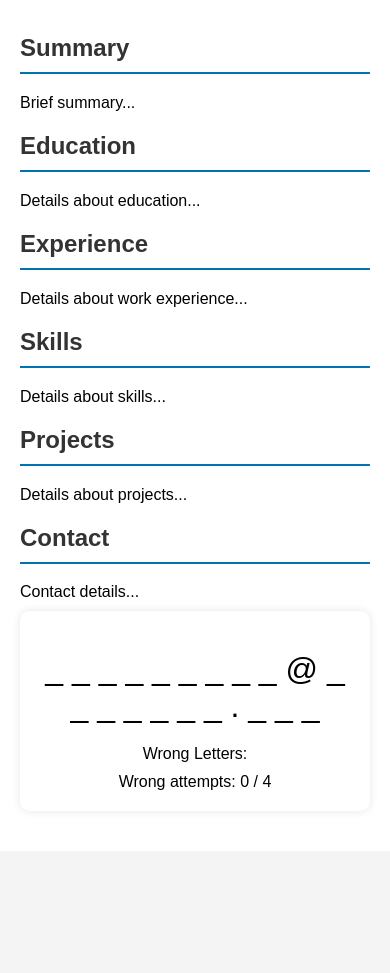
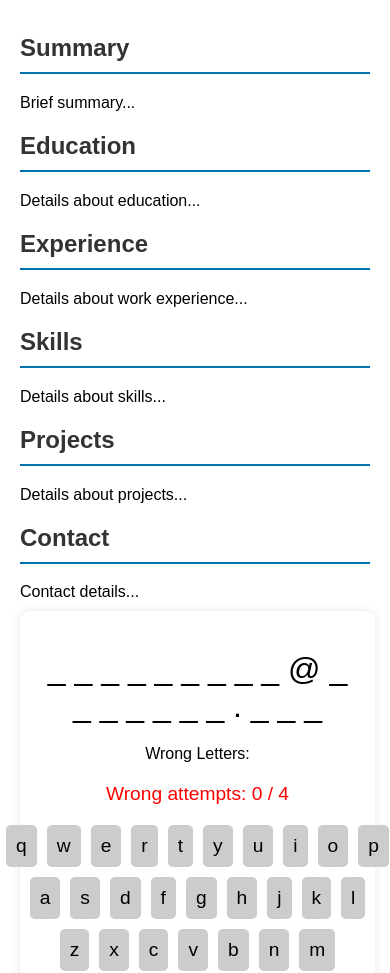
Before and after one commit to kibblator/danielgregson-website, a plain HTML site: page src/index.html in a window 390 px wide. Shown: the part 139-1112 px from the top of the page. Before the commit the page ends 990 px from the top, so only its background shows below. Drawn offline with Linux system fonts and the light colour scheme.

Commit message:
chore: add onscreen keyboard for mobile users

```diff
--- a/src/index.html
+++ b/src/index.html
@@ -57,6 +57,39 @@
             <p id="wrongLetters"></p>
         </div>
         <div id="hangman"></div>
+        <div id="keyboard" class="keyboard">
+            <div class="row">
+                <button class="key">q</button>
+                <button class="key">w</button>
+                <button class="key">e</button>
+                <button class="key">r</button>
+                <button class="key">t</button>
+                <button class="key">y</button>
+                <button class="key">u</button>
+                <button class="key">i</button>
+                <button class="key">o</button>
+                <button class="key">p</button>
+            </div>
+            <div class="row">
+                <button class="key">a</button>
+                <button class="key">s</button>
+                <button class="key">d</button>
+                <button class="key">f</button>
+                <button class="key">g</button>
+                <button class="key">h</button>
+                <button class="key">j</button>
+                <button class="key">k</button>
+                <button class="key">l</button>
+            </div>
+            <div class="row">
+                <button class="key">z</button>
+                <button class="key">x</button>
+                <button class="key">c</button>
+                <button class="key">v</button>
+                <button class="key">b</button>
+                <button class="key">n</button>
+                <button class="key">m</button>
+            </div>
             </div>
         </div>
     </div>
--- a/src/scripts/hangman.js
+++ b/src/scripts/hangman.js
@@ -8,6 +8,7 @@ document.addEventListener('DOMContentLoaded', () => {
     const message = document.getElementById('message');
     const wrongLettersDisplay = document.getElementById('wrongLetters');
     const hangmanDisplay = document.getElementById('hangman');
+    const keys = document.querySelectorAll('.key');
 
     function updateWordDisplay() {
         wordDisplay.textContent = displayedWord.join(' ');
@@ -25,6 +26,7 @@ document.addEventListener('DOMContentLoaded', () => {
         if (wrongLetters.length >= maxWrongAttempts) {
             message.textContent = 'Game Over! The word was: ' + chosenWord;
             document.removeEventListener('keydown', handleKeydown);
+            keys.forEach(key => key.removeEventListener('click', handleKeyClick));
         }
     }
 
@@ -32,12 +34,22 @@ document.addEventListener('DOMContentLoaded', () => {
         if (!displayedWord.includes('_')) {
             message.textContent = 'Congratulations! You won!';
             document.removeEventListener('keydown', handleKeydown);
+            keys.forEach(key => key.removeEventListener('click', handleKeyClick));
         }
     }
 
     function handleKeydown(event) {
+        const letter = event.key.toLowerCase();
+        processGuess(letter);
+    }
+
+    function handleKeyClick(event) {
+        const letter = event.target.textContent;
+        processGuess(letter);
+    }
+
+    function processGuess(letter) {
         message.textContent = '';
-        const letter = event.key.toLowerCase();
         if (!/[a-z]/.test(letter) || letter.length > 1) {
             message.textContent = 'Please enter a valid letter.';
             return;
@@ -63,6 +75,7 @@ document.addEventListener('DOMContentLoaded', () => {
     }
 
     document.addEventListener('keydown', handleKeydown);
+    keys.forEach(key => key.addEventListener('click', handleKeyClick));
 
     updateWordDisplay();
     updateWrongLettersDisplay();
--- a/src/styles/hangman.css
+++ b/src/styles/hangman.css
@@ -4,6 +4,7 @@
     border-radius: 10px;
     box-shadow: 0 0 10px rgba(0, 0, 0, 0.1);
     text-align: center;
+    width: 90%;
 }
 
 #wordDisplay {
@@ -23,3 +24,33 @@
 #wrongLetters {
     color: red;
 }
+
+#hangman {
+    margin-top: 20px;
+    font-size: 1.2rem;
+    color: red;
+}
+
+.keyboard {
+    margin-top: 20px;
+}
+
+.keyboard .row {
+    display: flex;
+    justify-content: center;
+    margin-bottom: 10px;
+}
+
+.keyboard .key {
+    padding: 10px;
+    margin: 0 5px;
+    font-size: 1.2rem;
+    background-color: #ccc;
+    border: none;
+    border-radius: 5px;
+    cursor: pointer;
+}
+
+.keyboard .key:active {
+    background-color: #bbb;
+}
```
Lines whose indentation alone changed are shown as unchanged.
